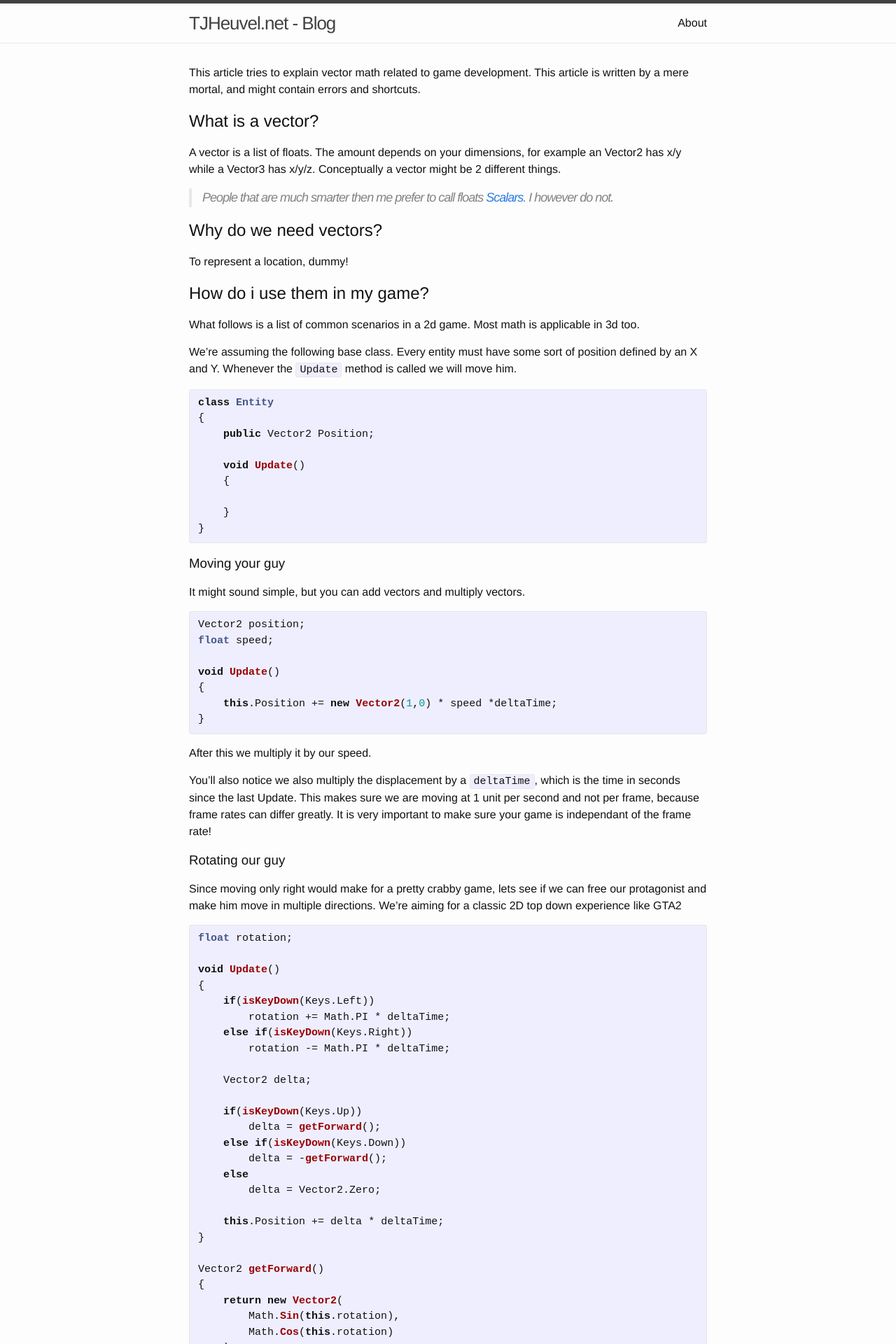
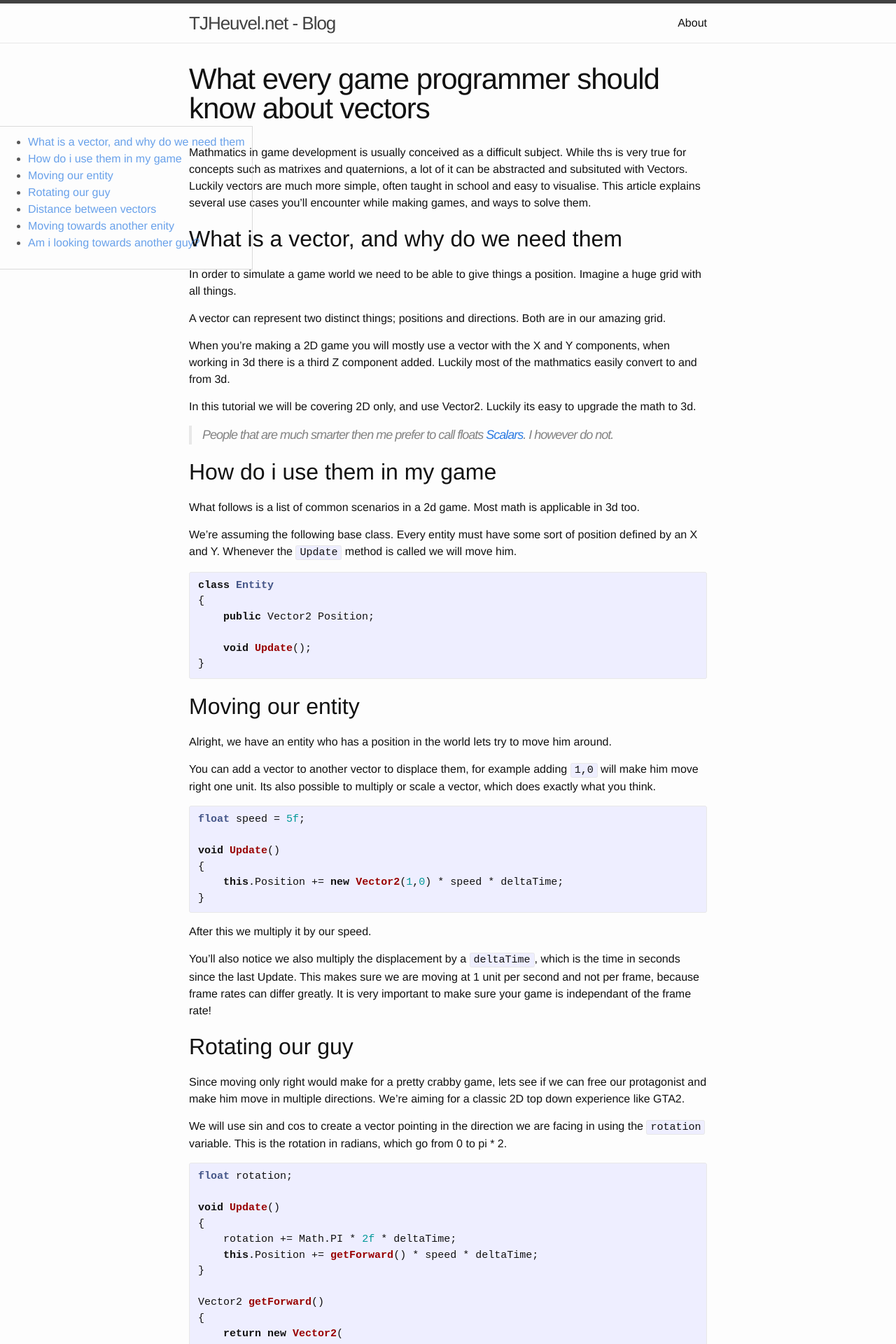
Before and after one commit to TJHeuvel/tjheuvel.net, a Jekyll site: the page built from _posts/2015-11-18-what-every-gameprogrammer-should-know-about-vectors.markdown, in a window 1280 px wide. Shown: the top 1920 px of the page at 70% size. Built offline with Jekyll 4.4.1, drawn with Linux system fonts in a browser that asks for light colours; some of the changed text lies outside the part shown.

Commit message:
Added navigator, copied google analytics code, improved vector post

```diff
--- a/_config.yml
+++ b/_config.yml
@@ -17,7 +17,6 @@ github_username:  tjheuvel
 
 # Build settings
 markdown: kramdown
-highlighter: pygments
 
 # Custom
 
--- a/_includes/head.html
+++ b/_includes/head.html
@@ -9,4 +9,18 @@
   <link rel="stylesheet" href="{{ "/css/main.css" | prepend: site.baseurl }}">
   <link rel="canonical" href="{{ page.url | replace:'index.html','' | prepend: site.baseurl | prepend: site.url }}">
   <link rel="alternate" type="application/rss+xml" title="{{ site.title }}" href="{{ "/feed.xml" | prepend: site.baseurl | prepend: site.url }}">
+
+	<script type="text/javascript">
+		var _gaq = _gaq || [];
+		_gaq.push(['_setAccount', 'UA-33701225-1']);
+		_gaq.push(['_trackPageview']);
+
+		(function() {
+		var ga = document.createElement('script'); ga.type = 'text/javascript'; ga.async = true;
+		ga.src = ('https:' == document.location.protocol ? 'https://ssl' : 'http://www') + '.google-analytics.com/ga.js';
+		var s = document.getElementsByTagName('script')[0]; s.parentNode.insertBefore(ga, s);
+		})();
+
+	</script>
+
 </head>
--- a/_layouts/post.html
+++ b/_layouts/post.html
@@ -5,11 +5,39 @@ layout: default
 
   <header class="post-header">
     <h1 class="post-title" itemprop="name headline">{{ page.title }}</h1>
-    <p class="post-meta"><time datetime="{{ page.date | date_to_xmlschema }}" itemprop="datePublished">{{ page.date | date: "%b %-d, %Y" }}</time>{% if page.author %} • <span itemprop="author" itemscope itemtype="http://schema.org/Person"><span itemprop="name">{{ page.author }}</span></span>{% endif %}</p>
   </header>
 
   <div class="post-content" itemprop="articleBody">
     {{ content }}
   </div>
 
+  <div class="post-index"></div>
+
+  <p class="post-meta">
+    <time datetime="{{ page.date | date_to_xmlschema }}" itemprop="datePublished">{{ page.date | date: "%b %-d, %Y" }}</time>
+    | {{ page.categories | join:', '}}
+    {% if page.author %} | <span itemprop="author" itemscope itemtype="http://schema.org/Person"><span itemprop="name">{{ page.author }}</span></span> {% endif %}
+  </p>
 </article>
+
+<script type="text/javascript">
+
+window.addEventListener('load', function() {
+
+  var indexElement = document.querySelector('.post-index');
+
+  var headerElements = document.querySelector('.post-content')
+                          .querySelectorAll('h1, h2, h3, h4, h5');
+
+  var html = [ '<ul>' ];
+  for(var i = 0; i < headerElements.length; i++)
+  {
+      html.push('<li>');
+      html.push('<a href="#'+headerElements[i].id+'">'+headerElements[i].innerText+'</a>');
+      html.push('</li>');
+  }
+
+  indexElement.innerHTML = html.join("\n");
+}, false);
+
+</script>
--- a/_posts/2015-11-18-what-every-gameprogrammer-should-know-about-vectors.markdown
+++ b/_posts/2015-11-18-what-every-gameprogrammer-should-know-about-vectors.markdown
@@ -1,24 +1,24 @@
 ---
-layout: default
-
 title:  "What every game programmer should know about vectors"
 date:   2015-11-18 10:34:17 +0200
-categories: programming math vector
+categories: programming math vectors
 ---
 
-This article tries to explain vector math related to game development. This article is written by a mere mortal, and might contain errors and shortcuts.
+Mathmatics in game development is usually conceived as a difficult subject. While ths is very true for concepts such as matrixes and quaternions, a lot of it can be abstracted and subsituted with Vectors. Luckily vectors are much more simple, often taught in school and easy to visualise. This article explains several use cases you'll encounter while making games, and ways to solve them.
 
-## What is a vector?
+## What is a vector, and why do we need them
 
-A vector is a list of floats. The amount depends on your dimensions, for example an Vector2 has x/y while a Vector3 has x/y/z. Conceptually a vector might be 2 different things.
+In order to simulate a game world we need to be able to give things a position. Imagine a huge grid with all things.
+
+A vector can represent two distinct things; positions and directions. Both are in our amazing grid.
+
+When you're making a 2D game you will mostly use a vector with the X and Y components, when working in 3d there is a third Z component added. Luckily most of the mathmatics easily convert to and from 3d.
+
+In this tutorial we will be covering 2D only, and use Vector2. Luckily its easy to upgrade the math to 3d.
 
 > People that are much smarter then me prefer to call floats [Scalars][scalars]. I however do not.
 
-## Why do we need vectors?
-
-To represent a location, dummy!
-
-## How do i use them in my game?
+## How do i use them in my game
 What follows is a list of common scenarios in a 2d game. Most math is applicable in 3d too.
 
 We're assuming the following base class. Every entity must have some sort of position defined by an X and Y. Whenever the `Update` method is called we will move him.
@@ -28,24 +28,22 @@ class Entity
 {
     public Vector2 Position;
 
-    void Update()
-    {
-
-    }
+    void Update();
 }
 {% endhighlight %}
 
-### Moving your guy
+## Moving our entity
 
-It might sound simple, but you can add vectors and multiply vectors.
+Alright, we have an entity who has a position in the world lets try to move him around.
+
+You can add a vector to another vector to displace them, for example adding `1,0` will make him move right one unit. Its also possible to multiply or scale a vector, which does exactly what you think.
 
 {% highlight C# %}
-Vector2 position;
-float speed;
+float speed = 5f;
 
 void Update()
 {
-    this.Position += new Vector2(1,0) * speed *deltaTime;
+    this.Position += new Vector2(1,0) * speed * deltaTime;
 }
 {% endhighlight %}
 
@@ -53,30 +51,19 @@ After this we multiply it by our speed.
 
 You'll also notice we also multiply the displacement by a `deltaTime`, which is the time in seconds since the last Update. This makes sure we are moving at 1 unit per second and not per frame, because frame rates can differ greatly. It is very important to make sure your game is independant of the frame rate!
 
-### Rotating our guy
+## Rotating our guy
 
-Since moving only right would make for a pretty crabby game, lets see if we can free our protagonist and make him move in multiple directions. We're aiming for a classic 2D top down experience like GTA2
+Since moving only right would make for a pretty crabby game, lets see if we can free our protagonist and make him move in multiple directions. We're aiming for a classic 2D top down experience like GTA2.
+
+We will use sin and cos to create a vector pointing in the direction we are facing in using the `rotation` variable. This is the rotation in radians, which go from 0 to pi * 2.
 
 {% highlight C# %}
 float rotation;
 
 void Update()
 {
-    if(isKeyDown(Keys.Left))
-        rotation += Math.PI * deltaTime;
-    else if(isKeyDown(Keys.Right))
-        rotation -= Math.PI * deltaTime;
-
-    Vector2 delta;
-
-    if(isKeyDown(Keys.Up))
-        delta = getForward();
-    else if(isKeyDown(Keys.Down))
-        delta = -getForward();
-    else
-        delta = Vector2.Zero;
-
-    this.Position += delta * deltaTime;
+    rotation += Math.PI * 2f * deltaTime;
+    this.Position += getForward() * speed * deltaTime;
 }
 
 Vector2 getForward()
@@ -89,7 +76,13 @@ Vector2 getForward()
 
 {% endhighlight %}
 
-### Distance between another entity
+In the example we constantly rotate, at a speed of 1 revolution a second. Though in your game you most likely want to use input.
+
+> You can also invert direction vectors to go the opposite way. So if your character needs to move back just use `-getForward()`!
+
+## Distance between vectors
+
+Its often useful to know how far entities are away from each other.
 
 {% highlight C# %}
 
@@ -104,9 +97,11 @@ float length(Vector2 a)
 }
 {% endhighlight %}
 
-### Moving towards another enity
+## Moving towards another enity
 
-Say we want to move an enemy towards our hero, how would we do that?
+Say we want to move an enemy towards our hero at a speed of 5 units per second, how would we do that?
+
+Firstly we need to get the direction between me and my target and then multiply this by the speed. Basicly you take 1% out of it.
 
 {% highlight C# %}
 
@@ -123,7 +118,7 @@ Vector2 normalize(Vector2 a)
 {% endhighlight %}
 
 
-### Am i looking towards another guy?
+## Am i looking towards another guy?
 
 The last trick we'll pull out of our hat is checking to see if i am looking towards another entity. What we are interested in is the angle between the direction we are looking in (our `getForward`) and the direction between us and the other guy.
 
@@ -148,6 +143,8 @@ float dot(Vector2 a, Vector2 b)
 
 {% endhighlight %}
 
+The dot product is an easy computationally not expensive way to get the angle. Some lighting models depend on just this factor, blinnpon works by dot(viewdirection, normal) or something.
+
 This concludes the first post!
 
 [scalars]: http://en.wikipedia.org/wiki/Scalar_(mathematics)
--- a/_sass/_layout.scss
+++ b/_sass/_layout.scss
@@ -239,4 +239,23 @@
             font-size: 18px;
         }
     }
+
 }
+
+
+.post-index {
+    padding:10px 10px 10px 10px;
+    position:fixed;
+
+    left:0px;
+    top:20%;
+    border:1px solid #CCC;
+    border-left:none;
+
+    opacity:.7;
+    transition:opacity .1s ease-in-out;
+
+    &:hover {
+        opacity:1;
+    }
+}
--- a/index.html
+++ b/index.html
@@ -9,7 +9,7 @@ layout: default
             <a class="post-link" href="{{ post.url | prepend: site.baseurl }}">{{ post.title }}</a>
           </h2>
 
-          {{ post.content }}
+          {{ post.excerpt }}
 
       </article>
 
```
